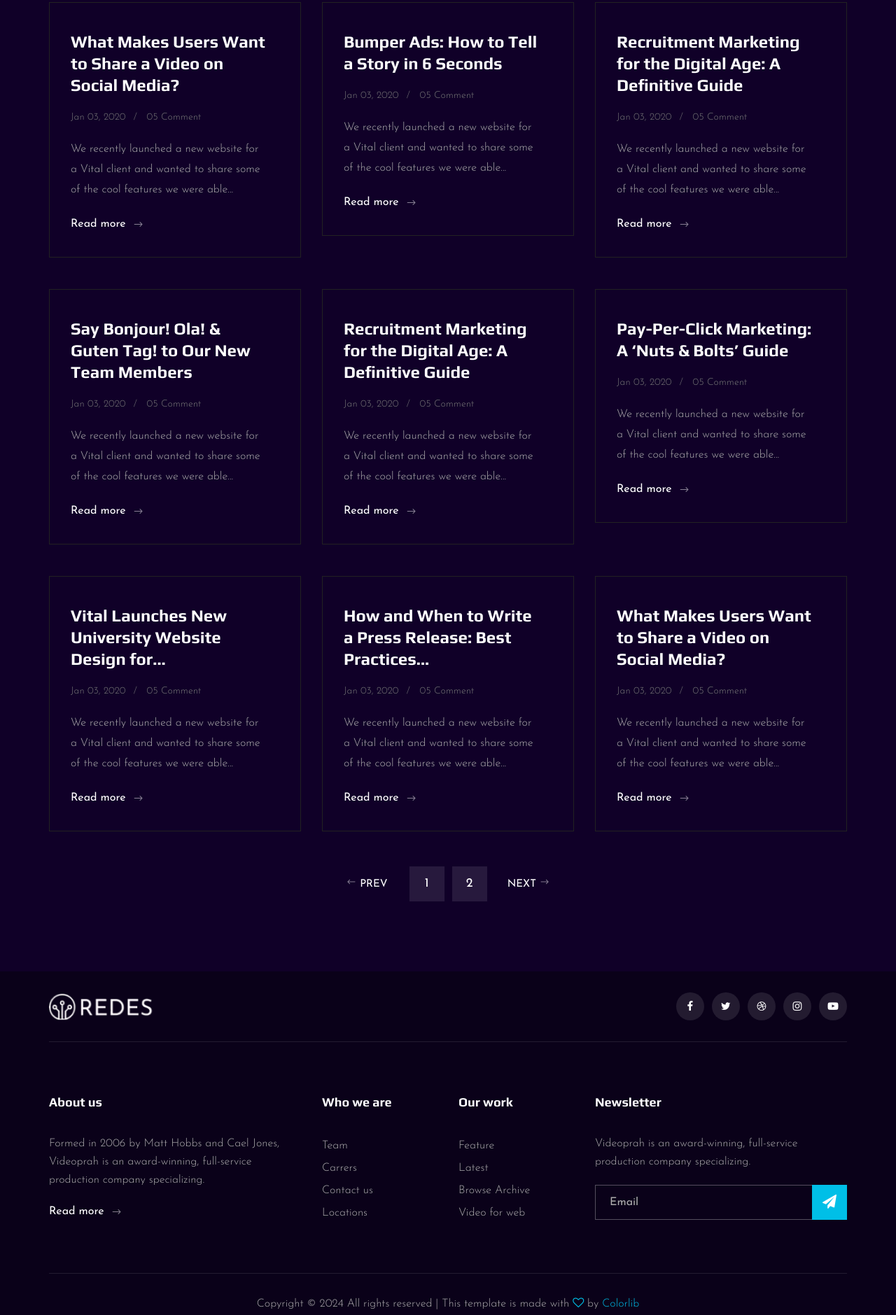
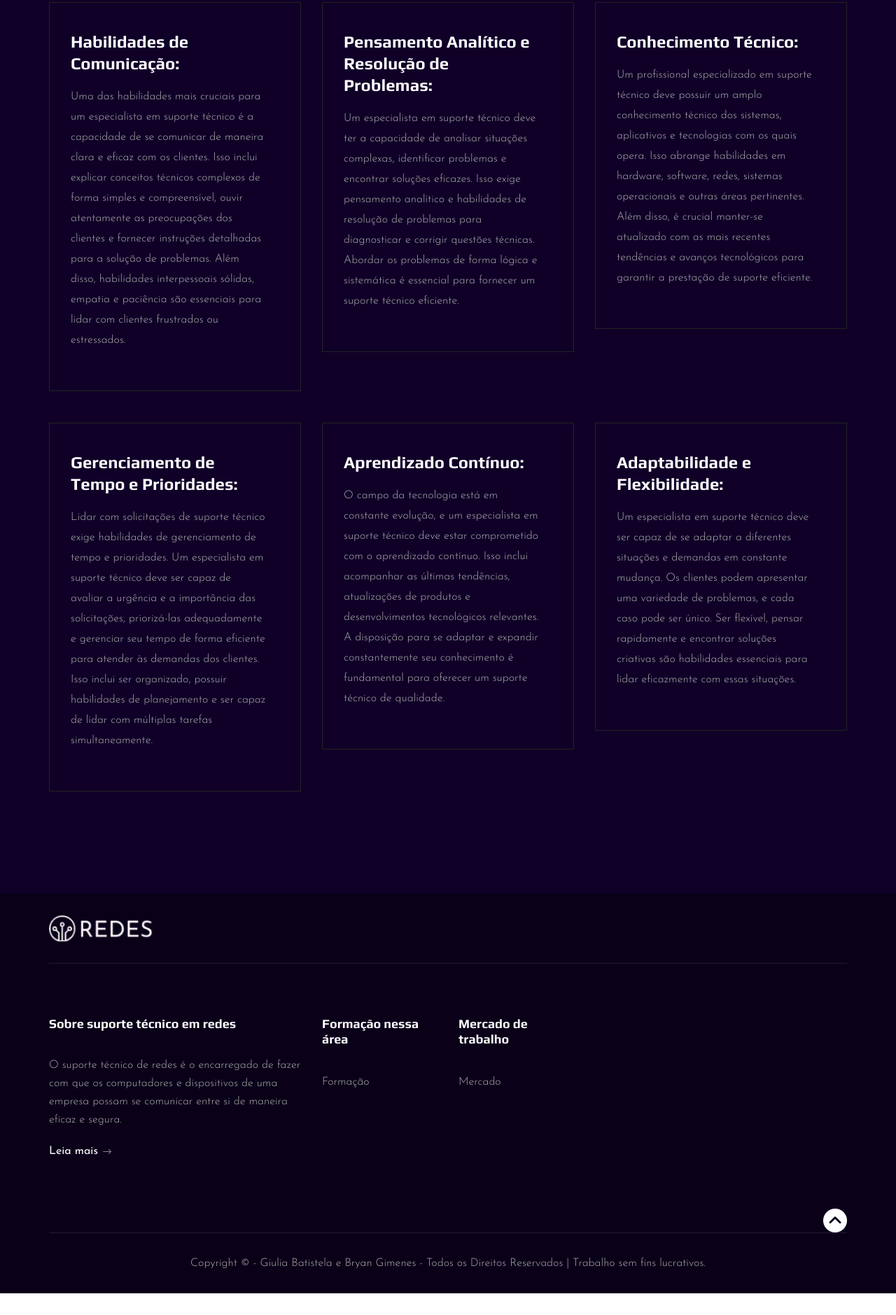
Before and after one commit to Hauntterr/Suporte_Tecnico_Redes, a plain HTML site: page blog.html in a window 1280 px wide. Shown: the part 473-2352 px from the top of the page at 70% size. After the commit the page ends 2321 px from the top, so only its background shows below. Drawn offline with Linux system fonts and the light colour scheme.

Commit message:
modified:   blog.html 	modified:   css/style.css 	modified:   index.html

```diff
--- a/blog.html
+++ b/blog.html
@@ -1,27 +1,32 @@
 <!DOCTYPE html>
 <html lang="zxx">
-
   <head>
-    <meta charset="UTF-8">
-    <meta name="description" content="Videograph Template">
-    <meta name="keywords" content="Videograph, unica, creative, html">
-    <meta name="viewport" content="width=device-width, initial-scale=1.0">
-    <meta http-equiv="X-UA-Compatible" content="ie=edge">
-    <title>Videograph | Template</title>
+    <meta charset="UTF-8" />
+    <meta name="description" content="Videograph Template" />
+    <meta name="keywords" content="Videograph, unica, creative, html" />
+    <meta name="viewport" content="width=device-width, initial-scale=1.0" />
+    <link rel="icon" href="img/hero/technological.png" />
+    <meta http-equiv="X-UA-Compatible" content="ie=edge" />
+    <title>Home</title>
 
     <!-- Google Font -->
-    <link href="https://fonts.googleapis.com/css2?family=Play:wght@400;700&display=swap" rel="stylesheet">
-    <link href="https://fonts.googleapis.com/css2?family=Josefin+Sans:wght@300;400;500;600;700&display=swap"
-        rel="stylesheet">
+    <link
+      href="https://fonts.googleapis.com/css2?family=Play:wght@400;700&display=swap"
+      rel="stylesheet"
+    />
+    <link
+      href="https://fonts.googleapis.com/css2?family=Josefin+Sans:wght@300;400;500;600;700&display=swap"
+      rel="stylesheet"
+    />
 
     <!-- Css Styles -->
-    <link rel="stylesheet" href="css/bootstrap.min.css" type="text/css">
-    <link rel="stylesheet" href="css/font-awesome.min.css" type="text/css">
-    <link rel="stylesheet" href="css/elegant-icons.css" type="text/css">
-    <link rel="stylesheet" href="css/owl.carousel.min.css" type="text/css">
-    <link rel="stylesheet" href="css/magnific-popup.css" type="text/css">
-    <link rel="stylesheet" href="css/slicknav.min.css" type="text/css">
-    <link rel="stylesheet" href="css/style.css" type="text/css">
+    <link rel="stylesheet" href="css/bootstrap.min.css" type="text/css" />
+    <link rel="stylesheet" href="css/font-awesome.min.css" type="text/css" />
+    <link rel="stylesheet" href="css/elegant-icons.css" type="text/css" />
+    <link rel="stylesheet" href="css/owl.carousel.min.css" type="text/css" />
+    <link rel="stylesheet" href="css/magnific-popup.css" type="text/css" />
+    <link rel="stylesheet" href="css/slicknav.min.css" type="text/css" />
+    <link rel="stylesheet" href="css/style.css" type="text/css" />
   </head>
 
   <body>
@@ -44,27 +49,15 @@
                       <nav class="header__nav__menu mobile-menu">
                           <ul>
                               <li><a href="./index.html">Home</a></li>
-                                <li><a href="./about.html">About</a></li>
-                                <li><a href="./portfolio.html">Portfolio</a></li>
-                                <li class="active"><a href="./services.html">Mercado</a></li>
-                                <li><a href="#">Pages</a>
-                                    <ul class="dropdown">
-                                        <li><a href="./about.html">About</a></li>
-                                        <li><a href="./portfolio.html">Portfolio</a></li>
-                                        <li><a href="./blog.html">Blog</a></li>
-                                        <li><a href="./blog-details.html">Blog Details</a></li>
-                                    </ul>
-                                </li>
-                                <li><a href="./contact.html">Contact</a></li>
+                              <li><a href="./about.html">Sobre</a></li>
+                              <li><a href="./services.html">Formação</a></li>
+                              <li><a href="./portfolio.html">Mercado</a></li>
+                              <li class="active"><a href="./blog.html">Perfil</a></li>
+                              <li><a href="./services.html">Referências</a></li>
+                              <li><a href="./contact.html">Contato</a></li>
                           </ul>
                       </nav>
-                        <div class="header__nav__social">
-                            <a href="#"><i class="fa fa-facebook"></i></a>
-                            <a href="#"><i class="fa fa-twitter"></i></a>
-                            <a href="#"><i class="fa fa-dribbble"></i></a>
-                            <a href="#"><i class="fa fa-instagram"></i></a>
-                            <a href="#"><i class="fa fa-youtube-play"></i></a>
-                        </div>
+
                   </div>
               </div>
           </div>
@@ -79,10 +72,10 @@
             <div class="row">
                 <div class="col-lg-12 text-center">
                     <div class="breadcrumb__text">
-                        <h2>Our Blog</h2>
+                        <h2>Perfil</h2>
                         <div class="breadcrumb__links">
                             <a href="#">Home</a>
-                            <span>Blog</span>
+                            <span>Perfil</span>
                         </div>
                     </div>
                 </div>
@@ -95,125 +88,69 @@
     <section class="blog spad">
         <div class="container">
             <div class="row">
+
                 <div class="col-lg-4 col-md-6 col-sm-6">
                     <div class="blog__item">
-                        <h4>What Makes Users Want to Share a Video on Social Media?</h4>
-                        <ul>
-                            <li>Jan 03, 2020</li>
-                            <li>05 Comment</li>
-                        </ul>
-                        <p>We recently launched a new website for a Vital client and wanted to share some of the cool
-                            features we were able...</p>
-                        <a href="#">Read more <span class="arrow_right"></span></a>
+                        <h4>Habilidades de Comunicação:</h4>
+
+                        <p>
+                            Uma das habilidades mais cruciais para um especialista em suporte técnico é a capacidade de se comunicar de maneira clara e eficaz com os clientes. Isso inclui explicar conceitos técnicos complexos de forma simples e compreensível, ouvir atentamente as preocupações dos clientes e fornecer instruções detalhadas para a solução de problemas. Além disso, habilidades interpessoais sólidas, empatia e paciência são essenciais para lidar com clientes frustrados ou estressados.</p>
                     </div>
                 </div>
+
                 <div class="col-lg-4 col-md-6 col-sm-6">
                     <div class="blog__item">
-                        <h4>Bumper Ads: How to Tell a Story in 6 Seconds</h4>
-                        <ul>
-                            <li>Jan 03, 2020</li>
-                            <li>05 Comment</li>
-                        </ul>
-                        <p>We recently launched a new website for a Vital client and wanted to share some of the cool
-                            features we were able...</p>
-                        <a href="#">Read more <span class="arrow_right"></span></a>
+                        <h4>Pensamento Analítico e Resolução de Problemas:</h4>
+
+                        <p>Um especialista em suporte técnico deve ter a capacidade de analisar situações complexas, identificar problemas e encontrar soluções eficazes. Isso exige pensamento analítico e habilidades de resolução de problemas para diagnosticar e corrigir questões técnicas. Abordar os problemas de forma lógica e sistemática é essencial para fornecer um suporte técnico eficiente.
+                        </p>
                     </div>
                 </div>
+
                 <div class="col-lg-4 col-md-6 col-sm-6">
                     <div class="blog__item">
-                        <h4>Recruitment Marketing for the Digital Age: A Definitive Guide</h4>
-                        <ul>
-                            <li>Jan 03, 2020</li>
-                            <li>05 Comment</li>
-                        </ul>
-                        <p>We recently launched a new website for a Vital client and wanted to share some of the cool
-                            features we were able...</p>
-                        <a href="#">Read more <span class="arrow_right"></span></a>
+                        <h4>Conhecimento Técnico:</h4>
+
+                        <p>
+                            Um profissional especializado em suporte técnico deve possuir um amplo conhecimento técnico dos sistemas, aplicativos e tecnologias com os quais opera. Isso abrange habilidades em hardware, software, redes, sistemas operacionais e outras áreas pertinentes. Além disso, é crucial manter-se atualizado com as mais recentes tendências e avanços tecnológicos para garantir a prestação de suporte eficiente.</p>
                     </div>
                 </div>
+
+
+
+
+
+
+
+
+
                 <div class="col-lg-4 col-md-6 col-sm-6">
                     <div class="blog__item">
-                        <h4>Say Bonjour! Ola! & Guten Tag! to Our New Team Members</h4>
-                        <ul>
-                            <li>Jan 03, 2020</li>
-                            <li>05 Comment</li>
-                        </ul>
-                        <p>We recently launched a new website for a Vital client and wanted to share some of the cool
-                            features we were able...</p>
-                        <a href="#">Read more <span class="arrow_right"></span></a>
+                        <h4>Gerenciamento de Tempo e Prioridades:</h4>
+
+                        <p>
+                            Lidar com solicitações de suporte técnico exige habilidades de gerenciamento de tempo e prioridades. Um especialista em suporte técnico deve ser capaz de avaliar a urgência e a importância das solicitações, priorizá-las adequadamente e gerenciar seu tempo de forma eficiente para atender às demandas dos clientes. Isso inclui ser organizado, possuir habilidades de planejamento e ser capaz de lidar com múltiplas tarefas simultaneamente.</p>
                     </div>
                 </div>
+
                 <div class="col-lg-4 col-md-6 col-sm-6">
                     <div class="blog__item">
-                        <h4>Recruitment Marketing for the Digital Age: A Definitive Guide</h4>
-                        <ul>
-                            <li>Jan 03, 2020</li>
-                            <li>05 Comment</li>
-                        </ul>
-                        <p>We recently launched a new website for a Vital client and wanted to share some of the cool
-                            features we were able...</p>
-                        <a href="#">Read more <span class="arrow_right"></span></a>
+                        <h4>Aprendizado Contínuo:</h4>
+
+                        <p>
+                            O campo da tecnologia está em constante evolução, e um especialista em suporte técnico deve estar comprometido com o aprendizado contínuo. Isso inclui acompanhar as últimas tendências, atualizações de produtos e desenvolvimentos tecnológicos relevantes. A disposição para se adaptar e expandir constantemente seu conhecimento é fundamental para oferecer um suporte técnico de qualidade.</p>
                     </div>
                 </div>
+
                 <div class="col-lg-4 col-md-6 col-sm-6">
                     <div class="blog__item">
-                        <h4>Pay-Per-Click Marketing: A ‘Nuts & Bolts’ Guide</h4>
-                        <ul>
-                            <li>Jan 03, 2020</li>
-                            <li>05 Comment</li>
-                        </ul>
-                        <p>We recently launched a new website for a Vital client and wanted to share some of the cool
-                            features we were able...</p>
-                        <a href="#">Read more <span class="arrow_right"></span></a>
-                    </div>
-                </div>
-                <div class="col-lg-4 col-md-6 col-sm-6">
-                    <div class="blog__item">
-                        <h4>Vital Launches New University Website Design for...</h4>
-                        <ul>
-                            <li>Jan 03, 2020</li>
-                            <li>05 Comment</li>
-                        </ul>
-                        <p>We recently launched a new website for a Vital client and wanted to share some of the cool
-                            features we were able...</p>
-                        <a href="#">Read more <span class="arrow_right"></span></a>
-                    </div>
-                </div>
-                <div class="col-lg-4 col-md-6 col-sm-6">
-                    <div class="blog__item">
-                        <h4>How and When to Write a Press Release: Best Practices...</h4>
-                        <ul>
-                            <li>Jan 03, 2020</li>
-                            <li>05 Comment</li>
-                        </ul>
-                        <p>We recently launched a new website for a Vital client and wanted to share some of the cool
-                            features we were able...</p>
-                        <a href="#">Read more <span class="arrow_right"></span></a>
-                    </div>
-                </div>
-                <div class="col-lg-4 col-md-6 col-sm-6">
-                    <div class="blog__item">
-                        <h4>What Makes Users Want to Share a Video on Social Media?</h4>
-                        <ul>
-                            <li>Jan 03, 2020</li>
-                            <li>05 Comment</li>
-                        </ul>
-                        <p>We recently launched a new website for a Vital client and wanted to share some of the cool
-                            features we were able...</p>
-                        <a href="#">Read more <span class="arrow_right"></span></a>
+                        <h4>Adaptabilidade e Flexibilidade:</h4>
+
+                        <p>Um especialista em suporte técnico deve ser capaz de se adaptar a diferentes situações e demandas em constante mudança. Os clientes podem apresentar uma variedade de problemas, e cada caso pode ser único. Ser flexível, pensar rapidamente e encontrar soluções criativas são habilidades essenciais para lidar eficazmente com essas situações.</p>
                     </div>
                 </div>
             </div>
-            <div class="row">
-                <div class="col-lg-12">
-                    <div class="pagination__option blog__pagi">
-                        <a href="#" class="arrow__pagination left__arrow"><span class="arrow_left"></span> Prev</a>
-                        <a href="#" class="number__pagination">1</a>
-                        <a href="#" class="number__pagination">2</a>
-                        <a href="#" class="arrow__pagination right__arrow">Next <span class="arrow_right"></span></a>
-                    </div>
-                </div>
-            </div>
+
         </div>
     </section>
     <!-- Blog Section End -->
@@ -225,81 +162,58 @@
                 <div class="row">
                     <div class="col-lg-6 col-md-6">
                         <div class="footer__top__logo">
-                            <a href="#"><img src="img/logo.png" alt=""></a>
+                            <a href="./index.html"><img src="img/logo.png" alt=""></a>
                         </div>
                     </div>
-                    <div class="col-lg-6 col-md-6">
-                        <div class="footer__top__social">
-                            <a href="#"><i class="fa fa-facebook"></i></a>
-                            <a href="#"><i class="fa fa-twitter"></i></a>
-                            <a href="#"><i class="fa fa-dribbble"></i></a>
-                            <a href="#"><i class="fa fa-instagram"></i></a>
-                            <a href="#"><i class="fa fa-youtube-play"></i></a>
-                        </div>
-                    </div>
+
                 </div>
             </div>
             <div class="footer__option">
                 <div class="row">
                     <div class="col-lg-4 col-md-6 col-sm-6">
                         <div class="footer__option__item">
-                            <h5>About us</h5>
-                            <p>Formed in 2006 by Matt Hobbs and Cael Jones, Videoprah is an award-winning, full-service
-                                production company specializing.</p>
-                            <a href="#" class="read__more">Read more <span class="arrow_right"></span></a>
+                            <h5>Sobre suporte técnico em redes</h5>
+                            <p>O suporte técnico de redes é o encarregado de fazer com que os computadores
+                                e dispositivos de uma empresa possam se comunicar entre si de maneira eficaz e segura.</p>
+                            <a href="./about.html" class="read__more">Leia mais<span class="arrow_right"></span></a>
                         </div>
                     </div>
                     <div class="col-lg-2 col-md-3 col-sm-3">
                         <div class="footer__option__item">
-                            <h5>Who we are</h5>
+                            <h5>Formação nessa área</h5>
                             <ul>
-                                <li><a href="#">Team</a></li>
-                                <li><a href="#">Carrers</a></li>
-                                <li><a href="#">Contact us</a></li>
-                                <li><a href="#">Locations</a></li>
+                                <li><a href="./services.html">Formação</a></li>
+
                             </ul>
                         </div>
                     </div>
                     <div class="col-lg-2 col-md-3 col-sm-3">
                         <div class="footer__option__item">
-                            <h5>Our work</h5>
+                            <h5>Mercado de trabalho</h5>
                             <ul>
-                                <li><a href="#">Feature</a></li>
-                                <li><a href="#">Latest</a></li>
-                                <li><a href="#">Browse Archive</a></li>
-                                <li><a href="#">Video for web</a></li>
+                                <li><a href="./portfolio.html">Mercado</a></li>
+
                             </ul>
                         </div>
+
                     </div>
-                    <div class="col-lg-4 col-md-12">
-                        <div class="footer__option__item">
-                            <h5>Newsletter</h5>
-                            <p>Videoprah is an award-winning, full-service production company specializing.</p>
-                            <form action="#">
-                                <input type="text" placeholder="Email">
-                                <button type="submit"><i class="fa fa-send"></i></button>
-                            </form>
+
                 </div>
             </div>
-                </div>
-            </div>
+            <div img align="right"><a href="#"><img src="img/hero/next.png" width="3%"></a></div>
             <div class="footer__copyright">
                 <div class="row">
                     <div class="col-lg-12 text-center">
                         <!-- Link back to Colorlib can't be removed. Template is licensed under CC BY 3.0. -->
                         <p class="footer__copyright__text">Copyright &copy;
-                            <script>
-                                document.write(new Date().getFullYear());
-                            </script>
-                            All rights reserved | This template is made with <i class="fa fa-heart-o"
-                                aria-hidden="true"></i> by <a href="https://colorlib.com" target="_blank">Colorlib</a>
+
+                            - Giulia Batistela e Bryan Gimenes - Todos os Direitos Reservados | Trabalho sem fins lucrativos.
                         </p>
                         <!-- Link back to Colorlib can't be removed. Template is licensed under CC BY 3.0. -->
                     </div>
                 </div>
             </div>
         </div>
-    </footer>
       <!-- Footer Section End -->
 
     <!-- Js Plugins -->
--- a/css/style.css
+++ b/css/style.css
@@ -1358,8 +1358,7 @@ ol {
   margin-bottom: 45px;
 }
 .blog__item:hover {
-  border: 1px solid transparent !important;
-  background: url(../img/blog/blog-2.jpg) no-repeat;
+  border: 1px  !important;
   background-size: cover;
 }
 .blog__item:hover ul li {
```
Also changed, not shown: index.html (+1 -0 lines). Lines whose indentation alone changed are shown as unchanged.
